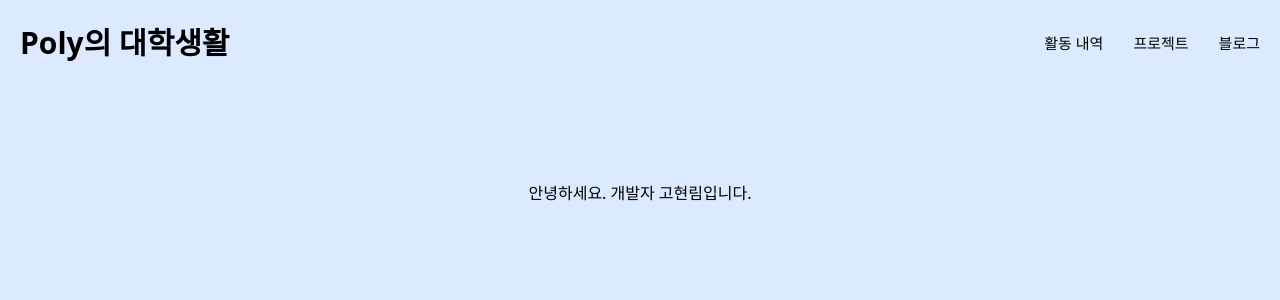
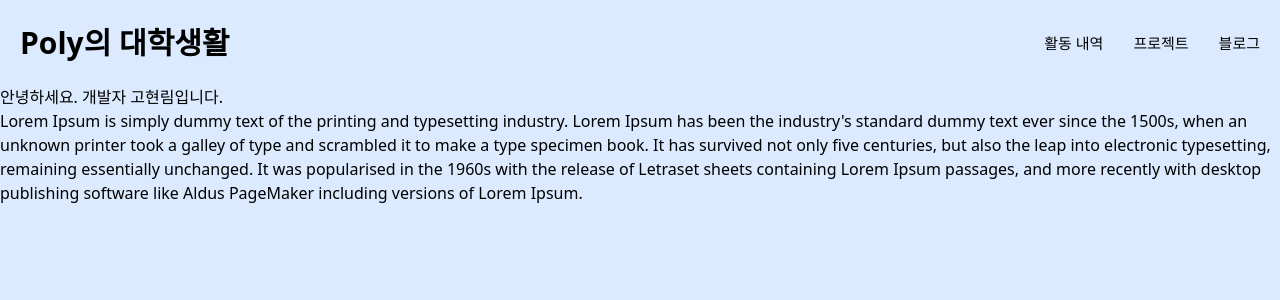
Before and after one commit to indianaPoly/portfolio-next.js, a Next.js app: page / in a window 1280 px wide. Shown: the top 300 px of the page. Built offline with nearby package versions, Linux system fonts and the light colour scheme.

Commit message:
chore: 초기 더미데이터 작성

```diff
--- a/src/app/page.tsx
+++ b/src/app/page.tsx
@@ -1,7 +1,20 @@
 export default function Home() {
   return (
-    <main className="flex min-h-screen flex-col items-center justify-between p-24">
-      <h1>안녕하세요. 개발자 고현림입니다.</h1>
+    <main className="flex min-h-screen flex-col items-center justify-between">
+      <section>
+        <h1>안녕하세요. 개발자 고현림입니다.</h1>
+        <p>
+          Lorem Ipsum is simply dummy text of the printing and typesetting
+          industry. Lorem Ipsum has been the industry&apos;s standard dummy text
+          ever since the 1500s, when an unknown printer took a galley of type
+          and scrambled it to make a type specimen book. It has survived not
+          only five centuries, but also the leap into electronic typesetting,
+          remaining essentially unchanged. It was popularised in the 1960s with
+          the release of Letraset sheets containing Lorem Ipsum passages, and
+          more recently with desktop publishing software like Aldus PageMaker
+          including versions of Lorem Ipsum.
+        </p>
+      </section>
     </main>
   );
 }
```
